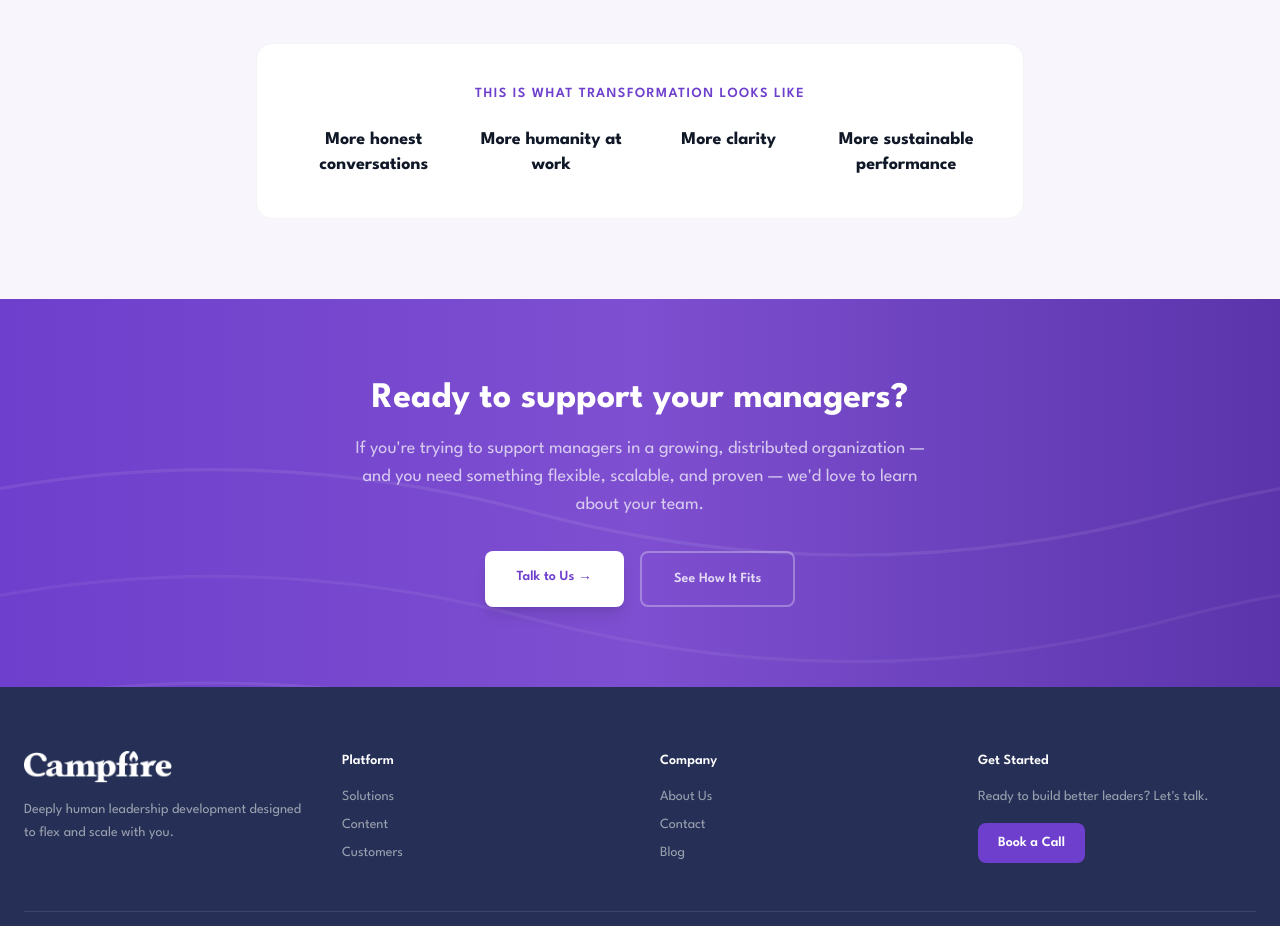
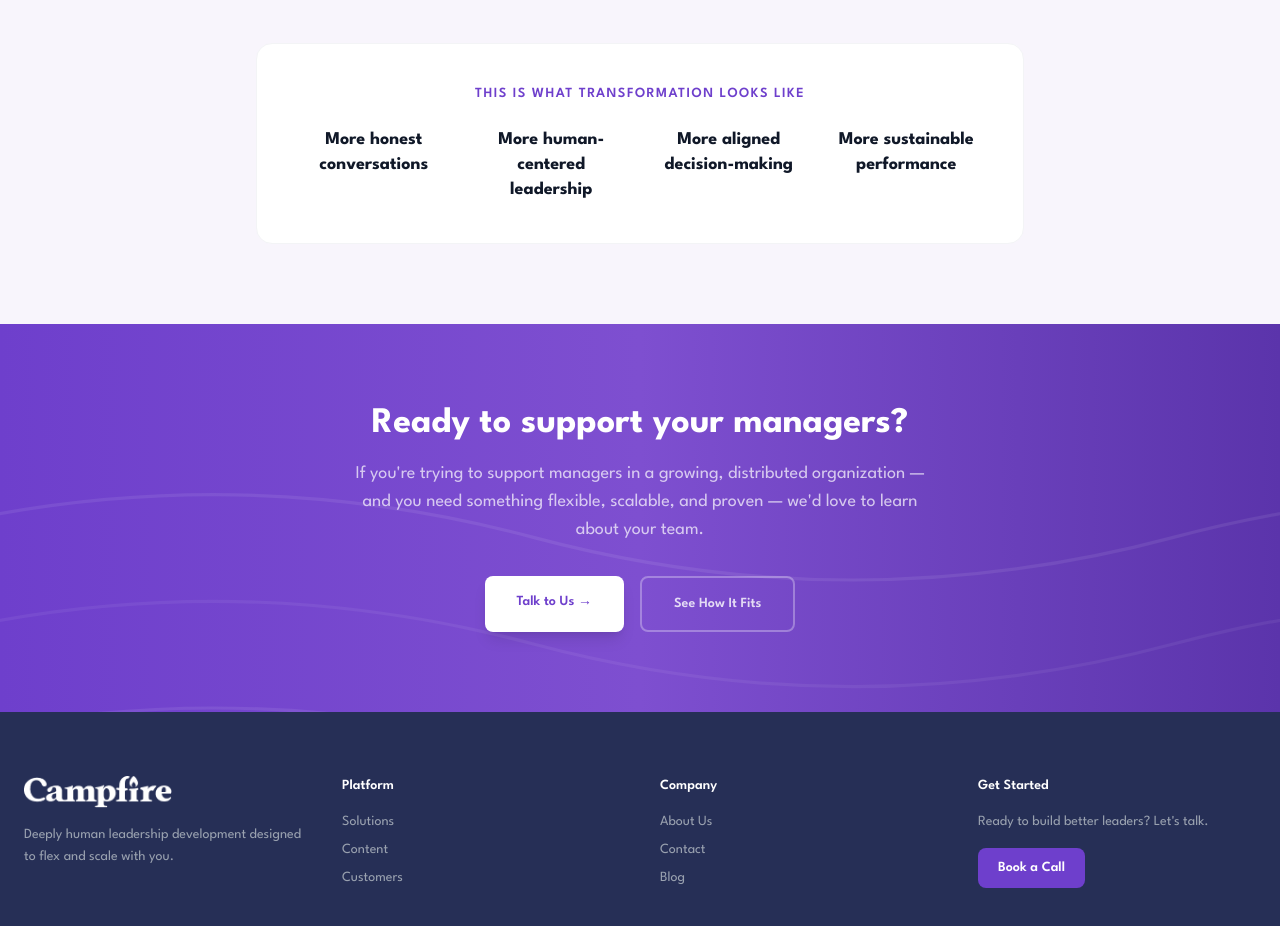
Before and after one commit to stevearntz/campfire-website, a Next.js app: page /about in a window 1280 px wide. Shown: the part 5720-6646 px from the top of the page. Built offline with nearby package versions, Linux system fonts and the light colour scheme; no server answers.

Commit message:
Update transformation phrases: human-centered leadership, aligned decision-making
Co-Authored-By: Claude Opus 4.6 <noreply@anthropic.com>

```diff
--- a/app/about/page.tsx
+++ b/app/about/page.tsx
@@ -785,8 +785,8 @@ export default function AboutPage() {
             <div className="grid grid-cols-2 md:grid-cols-4 gap-6">
               {[
                 "More honest conversations",
-                "More humanity at work",
-                "More clarity",
+                "More human-centered leadership",
+                "More aligned decision-making",
                 "More sustainable performance",
               ].map((phrase) => (
                 <p
```
